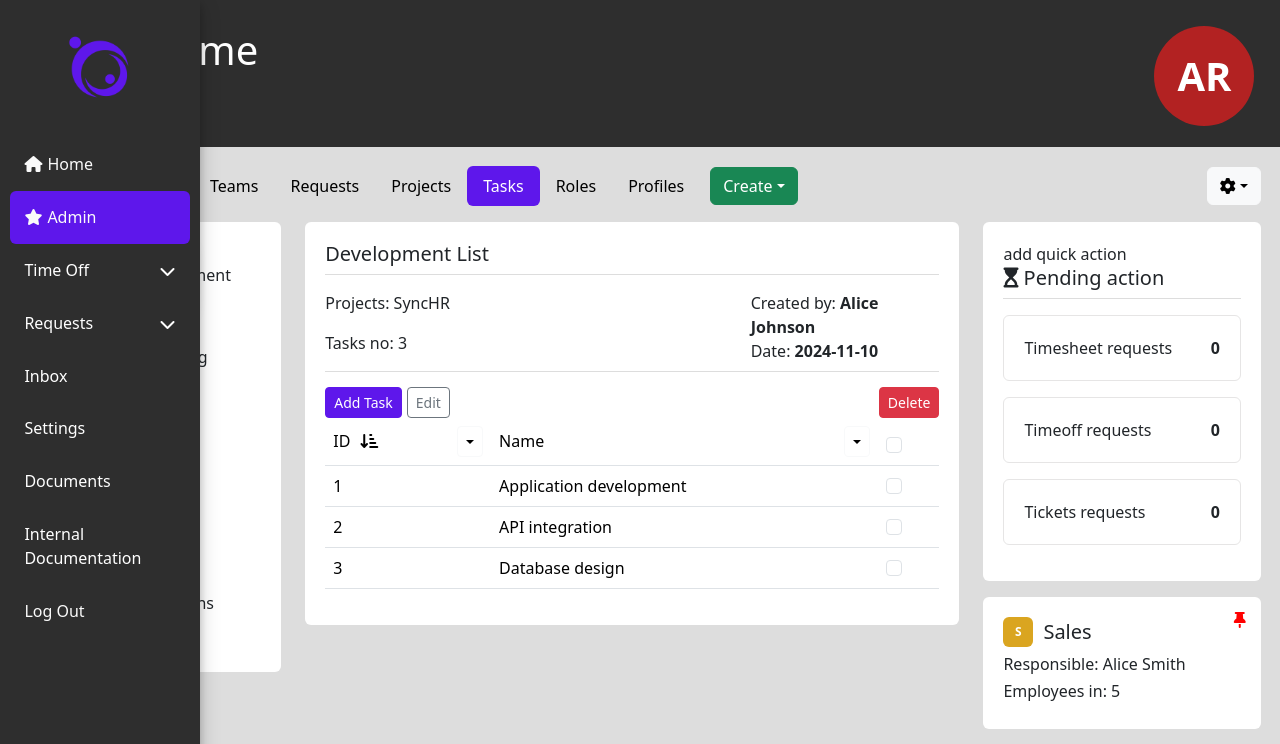
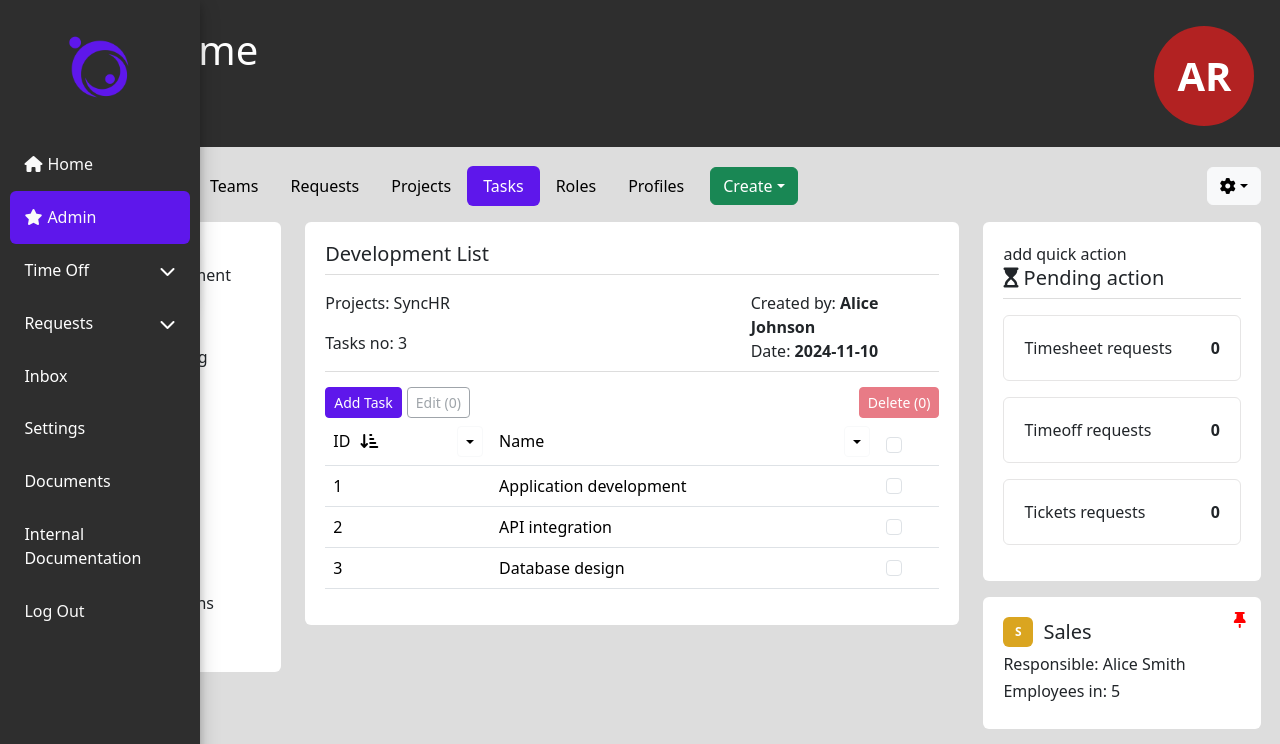
Before and after one commit to ARchWolfDev/SyncHR_React_V, a React (Create React App) app: page /admin/tasks in a window 1280 px wide. Shown: the top 744 px of the page. Built offline with nearby package versions, Linux system fonts and the light colour scheme.

Commit message:
adminTasks fixed ( edit to do )

```diff
--- a/src/components/AdminTasks.js
+++ b/src/components/AdminTasks.js
@@ -1,4 +1,5 @@
 import React, { useState, useRef } from 'react'
+import { useModalContext } from './ModalProvider';
 import { Container, Row, Col, Button, Form, ToggleButton } from 'react-bootstrap'
 import TableComponent from './TableComponent';
 
@@ -65,14 +66,21 @@ function AdminTasks() {
   const [activeList, setActiveList] = useState(taskLists[0])
   const [checkedForm, setCheckedForm] = useState(false)
   const [newTaskName, setNewTask] = useState('')
-  const inputRef = useRef(null);
+  const [checkedTasks, setCheckedTasks] = useState([])
+  const {handleShowModal} = useModalContext();
+  const inputRef = useRef(null)
+
+  const handleCheckedRowsChange = (checkedIndices) => {
+    const checkedTasksData = checkedIndices.map((idx) => activeList.tasks[idx])
+    setCheckedTasks(checkedTasksData)
+  }
 
   const handleTasksListButton = (listId) => {
     const listSelected = taskLists.filter((task) => task.id === listId)
-    console.log(listSelected[0].tasks)
     if (listSelected) {
       setActiveList(listSelected[0])
     }
+    setCheckedTasks([])
   }
   const handleAddTaskRadioButton = () => {
     setCheckedForm((prevChecked) => !prevChecked)
@@ -85,30 +93,52 @@ function AdminTasks() {
   }
   const handleAddTask = (e) => {
     e.preventDefault();
-    if (newTaskName.trim() === '') return;
+    if (newTaskName.trim() === '') return
 
     const updatedTaskLists = taskLists.map((list) => {
       if (list.id === activeList.id) {
         const newTask = {
           id: list.tasks.length + 1,
           name: newTaskName
-        };
+        }
         return {
           ...list,
           tasks: [...list.tasks, newTask]
-        };
+        }
       }
-      return list;
-    });
+      return list
+    })
 
-    setTasksList(updatedTaskLists);
+    setTasksList(updatedTaskLists)
 
-    const updatedActiveList = updatedTaskLists.find((list) => list.id === activeList.id);
-    setActiveList(updatedActiveList);
-    setNewTask('');
-  };
+    const updatedActiveList = updatedTaskLists.find((list) => list.id === activeList.id)
+    setActiveList(updatedActiveList)
+    setNewTask('')
+  }
 
-  console.log(taskLists)
+  const handleDeleteTasks = () => {
+    const updatedTaskLists = taskLists.map((list) => {
+      if (list.id === activeList.id) {
+        const remainingTasks = list.tasks.filter(
+          (task) => !checkedTasks.some((checkedTask) => checkedTask.id === task.id)
+        )
+        return { ...list, tasks: remainingTasks }
+      }
+      return list
+    })
+
+    setTasksList(updatedTaskLists)
+
+    const updatedActiveList = updatedTaskLists.find((list) => list.id === activeList.id)
+    setActiveList(updatedActiveList)
+    setCheckedTasks([])
+  }
+
+  // TODO: Create an Edit Tasks Modal Component (Rename, Move (eventualy))
+  const handleEditTask = () => {
+    console.log(checkedTasks)
+    handleShowModal("Edit tasks")
+  }
 
   return (
     <Container>
@@ -116,7 +146,14 @@ function AdminTasks() {
         <Col className='col-3'>
           <div className='m0-box '>
             {taskLists.map((list) => (
-              <div key={list.id} type='button' className={`white-box box ${activeList.id === list.id?'active-white-box': ''}`} onClick={() => handleTasksListButton(list.id)}>{list.name}</div>
+              <div
+                key={list.id}
+                type='button'
+                className={`white-box box ${activeList.id === list.id?'active-white-box': ''}`}
+                onClick={() => handleTasksListButton(list.id)}
+              >
+                {list.name}
+              </div>
             ))}
           </div>
         </Col>
@@ -136,14 +173,29 @@ function AdminTasks() {
               </Col>
             </Row>
             <div className='br mb-3'></div>
-            <ToggleButton variant='primary' size='sm' type='checkbox' checked={checkedForm} onClick={handleAddTaskRadioButton}>Add Task</ToggleButton>
-            <Button variant="outline-secondary" size="sm" style={{marginLeft: 5}}>Edit</Button>
-            <Button variant="danger" size="sm" style={{float: 'right'}}>Delete</Button>
+            <ToggleButton
+              variant='primary'
+              size='sm'
+              type='checkbox'
+              checked={checkedForm}
+              onClick={handleAddTaskRadioButton}>Add Task</ToggleButton>
+            <Button
+              variant="outline-secondary"
+              disabled={checkedTasks <= 0}
+              size="sm"
+              style={{marginLeft: 5}}
+              onClick={() => handleEditTask()}>Edit ({checkedTasks.length})</Button>
+            <Button
+              variant="danger"
+              disabled={checkedTasks <= 0}
+              size="sm"
+              style={{float: 'right'}}
+              onClick={handleDeleteTasks}>Delete ({checkedTasks.length})</Button>
             <Form style={{marginTop: 10, display: checkedForm?'flex':'none'}} onSubmit={handleAddTask}>
               <Form.Control size='sm' style={{marginRight: 10}} placeholder='Task Name + Enter' onChange={handleTaskInputChange} value={newTaskName} ref={inputRef}></Form.Control>
               <Button variant="primary" size="sm" type='submit'>Add</Button>
             </Form>
-            <TableComponent tableData={activeList.tasks}/>
+            <TableComponent tableData={activeList.tasks} onCheckedRowsChange={handleCheckedRowsChange}/>
           </div>
         </Col>
       </Row>
--- a/src/components/TableComponent.js
+++ b/src/components/TableComponent.js
@@ -3,7 +3,7 @@ import { Table, Form, Dropdown, Button} from 'react-bootstrap'
 import _ from 'lodash'
 
 
-function TableComponent({tableData}) {
+function TableComponent({tableData, onCheckedRowsChange}) {
 
     const [selectAll, setSelectAll] = useState(false)
     const [checkedRows, setCheckedRows] = useState(Array(tableData.length).fill(false))
@@ -11,9 +11,6 @@ function TableComponent({tableData}) {
     const [filterColumn, setFilterColumn] = useState('')
     const [filteredData, setFilteredData] = useState(tableData)
 
-    // let filter = _.filter(tableData, (employee) =>
-    //     (employee.Department === 'IT' || employee.Department === 'Sales') && employee['Last Name'].toLowerCase().includes('al')
-    // )
     useEffect(() => {
         setFilteredData(tableData);
         setCheckedRows(Array(tableData.length).fill(false));
@@ -31,9 +28,17 @@ function TableComponent({tableData}) {
     }
 
     const handleSelectAll = () => {
-      setSelectAll(!selectAll)
-      setCheckedRows(Array(tableData.length).fill(!selectAll))
-    }
+        const newSelectAll = !selectAll;
+        setSelectAll(newSelectAll);
+
+        const updatedCheckedRows = Array(tableData.length).fill(newSelectAll);
+        setCheckedRows(updatedCheckedRows);
+
+        const checkedIndices = newSelectAll
+          ? tableData.map((_, idx) => idx)
+          : [];
+        onCheckedRowsChange(checkedIndices);
+      };
 
     const handleRowCheck = (index) => {
       const updatedCheckedRows = [...checkedRows]
@@ -42,6 +47,9 @@ function TableComponent({tableData}) {
 
       const allChecked = updatedCheckedRows.every((checked) => checked)
       setSelectAll(allChecked)
+
+      const checkedIndices = updatedCheckedRows.map((checked, idx) => (checked? idx: null)).filter((idx) => idx !== null)
+      onCheckedRowsChange(checkedIndices)
     }
 
     const renderTableBody = (data) => {
```
